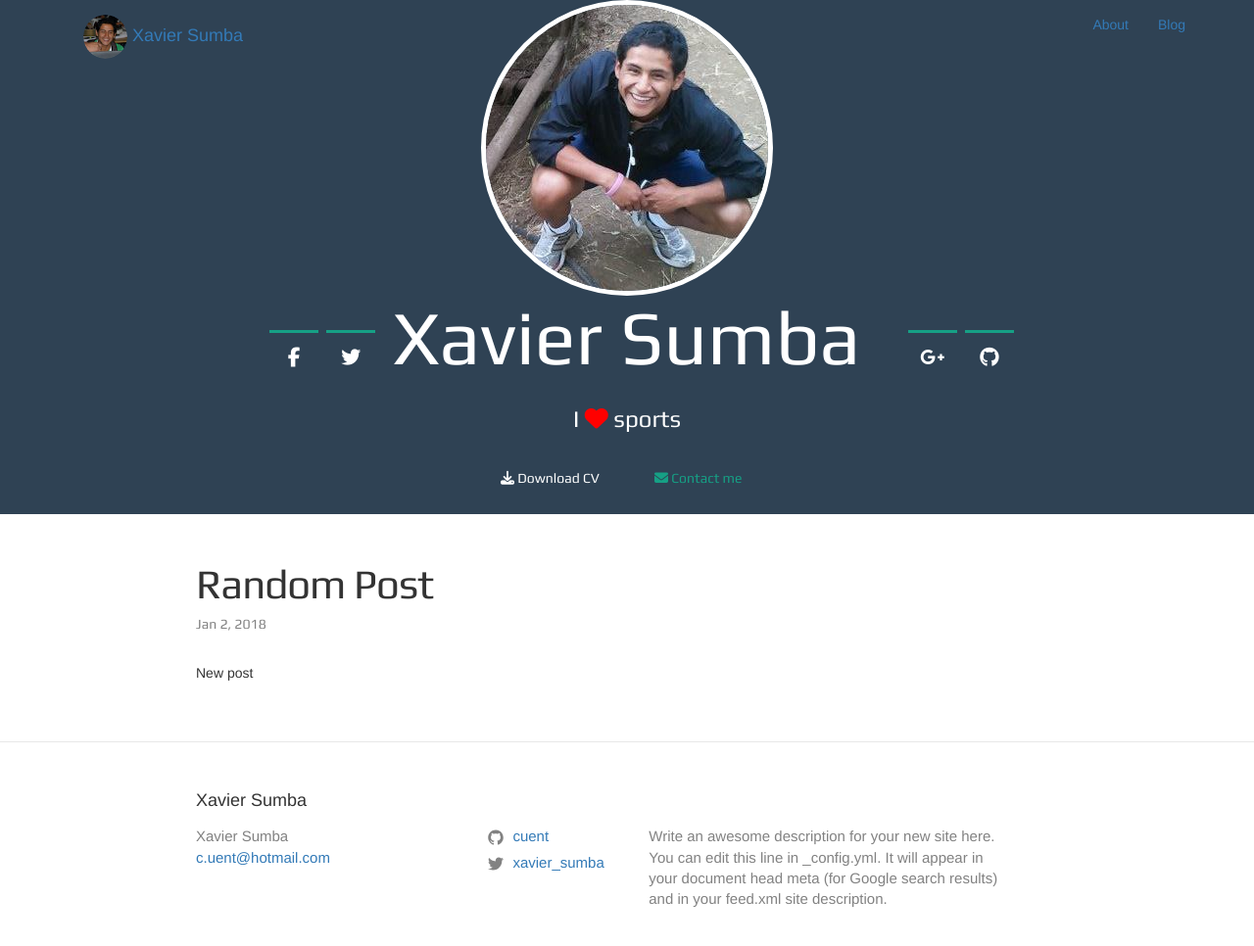
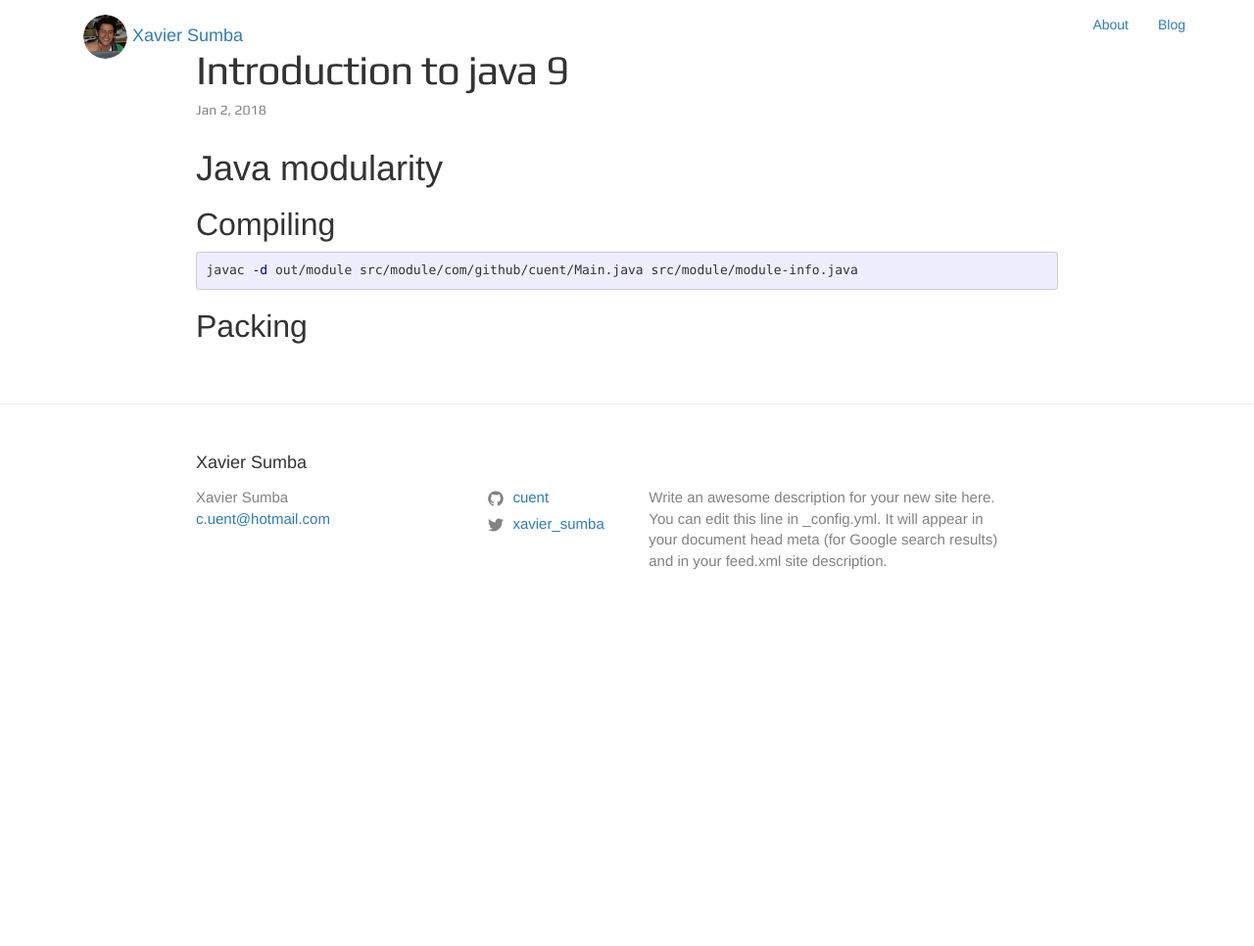
Before and after one commit to cuent/cuent.github.io, a Jekyll site: the page built from _posts/2018-01-01-random-post.markdown, in a window 1280 px wide and 984 px high. Shown: the top 966 px of the window at 98% size. Built offline with Jekyll 4.4.1, drawn with Linux system fonts in a browser that asks for light colours; nearby versions of some CDN libraries.

Commit message:
change header

````diff
--- a/_layouts/default.html
+++ b/_layouts/default.html
@@ -6,7 +6,6 @@
   <body>
 
     {% include navigation.html %}
-    {% include header.html %}
 
     <main class="page-content" aria-label="Content">
       <div class="wrapper">
--- a/_posts/2018-01-01-random-post.markdown
+++ b/_posts/2018-01-01-random-post.markdown
@@ -1,8 +1,15 @@
 ---
 layout: post
-title:  "Random Post"
+title:  "Introduction to java 9"
 date:   2018-01-01 20:41:19 -0500
-categories: jekyll random
+categories: jdk9 jigsaw
 ---
 
-New post
+# Java modularity
+
+## Compiling
+```bash
+javac -d out/module src/module/com/github/cuent/Main.java src/module/module-info.java
+```
+
+## Packing
````
Also changed, not shown: _layouts/home.html (+22 -3 lines), _includes/cv/work.md (added).
